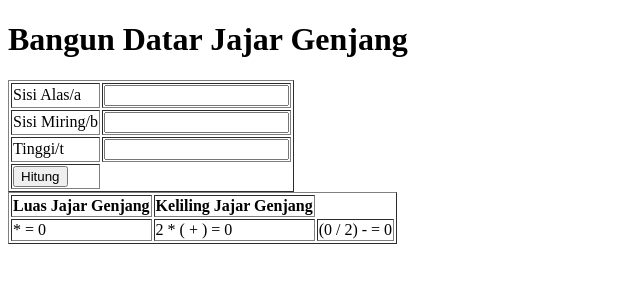
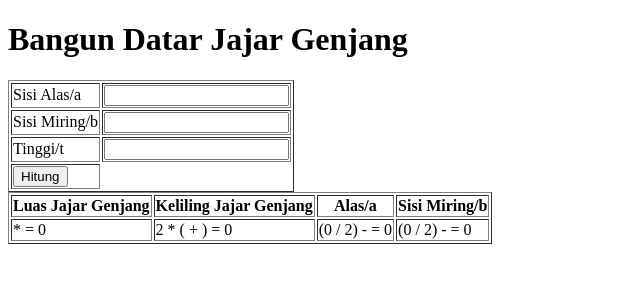
Before and after one commit to alfiyahnura/Tugas-PHP, a PHP site: page /tugas1.php in a window 1280 px wide. Shown: the top 300 px of the page, without its empty margins (0-640 px from the left). Run offline with PHP 8.4, Linux system fonts and the light colour scheme; data that the repository does not hold is empty.

Commit message:
Menghitung rumus dari bangun datar jajar genjang

```diff
--- a/tugas1.php
+++ b/tugas1.php
@@ -43,15 +43,19 @@
         $tinggi=$_POST['tinggi'];
         $L= $a * $tinggi;
         $Keliling= 2 * ($a + $b);
+        $alas= ($Keliling / 2) - $b;
         $sisi= ($Keliling / 2) - $a;
         ?>
         <tr>
             <th>Luas Jajar Genjang</th>
             <th>Keliling Jajar Genjang</th>
+            <th>Alas/a</th>
+            <th>Sisi Miring/b</th>
         </tr>
         <tr>
             <td><?php echo "$a * $tinggi = $L"; ?></td>
             <td><?php echo "2 * ($a + $b) = $Keliling"; ?></td>
+            <td><?php echo "($Keliling / 2) - $b = $alas"; ?></td>
             <td><?php echo "($Keliling / 2) - $a = $sisi"; ?></td>
         </tr>
     </table>
```
